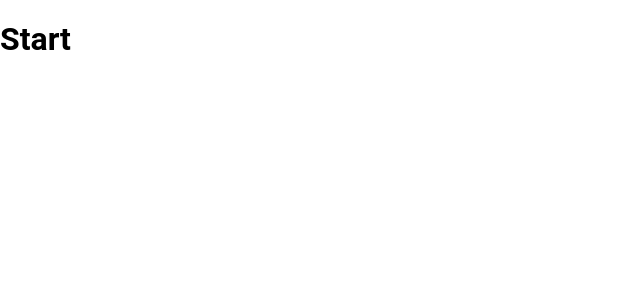
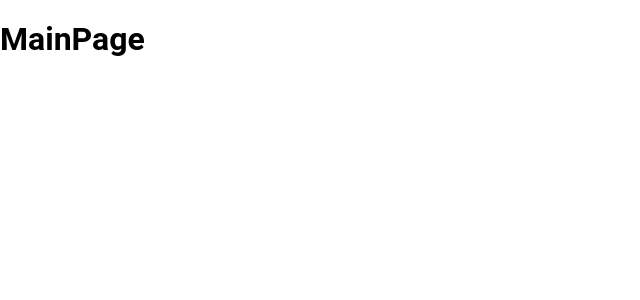
Before and after one commit to maybe-skiFF/at-work-test-task, a React (Vite) app: page / in a window 1280 px wide. Shown: the top 300 px of the page, without its empty margins (0-640 px from the left). Built offline with nearby package versions, Linux system fonts and the light colour scheme.

Commit message:
feat: add router

```diff
--- a/src/App.tsx
+++ b/src/App.tsx
@@ -1,7 +1,9 @@
+import { RouterProvider } from 'react-router-dom';
 import './App.css';
+import { router } from './router/router';
 
 const App = () => {
-  return <h1>Start</h1>;
+  return <RouterProvider router={router} />;
 };
 
 export default App;
--- /dev/null
+++ b/src/pages/MainPage/MainPage.tsx
@@ -0,0 +1,5 @@
+const MainPage = () => {
+  return <h1>MainPage</h1>;
+};
+
+export { MainPage };
--- /dev/null
+++ b/src/pages/UserPage/UserPage.tsx
@@ -0,0 +1,5 @@
+const UserPage = () => {
+  return <h1>UserPage</h1>;
+};
+
+export { UserPage };
--- /dev/null
+++ b/src/router/router.tsx
@@ -0,0 +1,16 @@
+import { createBrowserRouter } from 'react-router-dom';
+import { MainPage } from '../pages/MainPage/MainPage';
+import { UserPage } from '../pages/UserPage/UserPage';
+
+const router = createBrowserRouter([
+  {
+    path: '/',
+    element: <MainPage />,
+  },
+  {
+    path: '/user',
+    element: <UserPage />,
+  },
+]);
+
+export { router };
```
